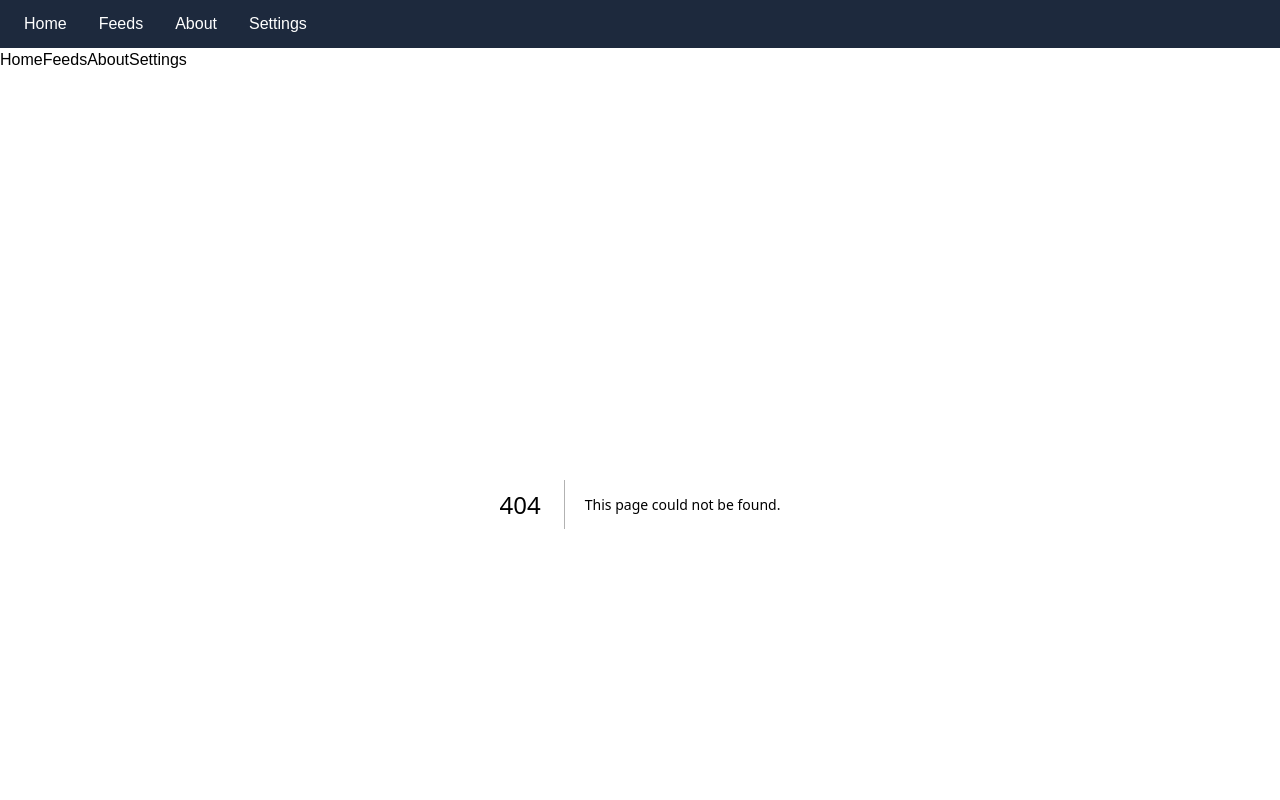
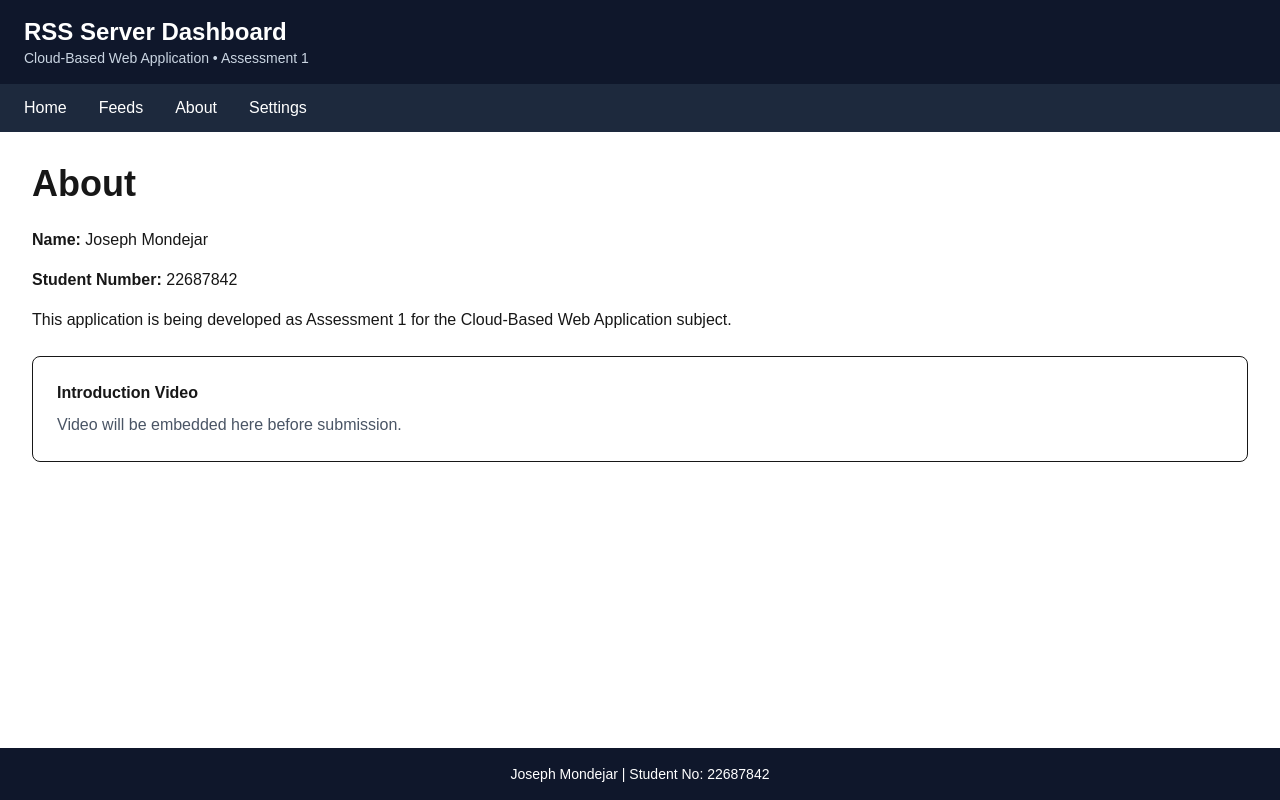
Before and after one commit to josephtipo/rss-lms-frontend, a Next.js app: page /about in a window 1280 px wide. Before the commit this address had no page. Shown: the top 800 px of the page. Built offline with nearby package versions, Linux system fonts and the light colour scheme.

Commit message:
Complete application layout and navigation

```diff
--- /dev/null
+++ b/app/about/page.tsx
@@ -0,0 +1,30 @@
+export default function AboutPage() {
+  return (
+    <>
+      <h1 className="text-4xl font-bold mb-6">About</h1>
+
+      <p className="mb-4">
+        <strong>Name:</strong> Joseph Mondejar
+      </p>
+
+      <p className="mb-4">
+        <strong>Student Number:</strong> 22687842
+      </p>
+
+      <p className="mb-6">
+        This application is being developed as Assessment 1 for the
+        Cloud-Based Web Application subject.
+      </p>
+
+      <div className="rounded-lg border p-6 bg-white">
+        <p className="font-semibold mb-2">
+          Introduction Video
+        </p>
+
+        <p className="text-gray-600">
+          Video will be embedded here before submission.
+        </p>
+      </div>
+    </>
+  );
+}
--- /dev/null
+++ b/app/feeds/page.tsx
@@ -0,0 +1,15 @@
+export default function FeedsPage() {
+  return (
+    <>
+      <h1 className="text-4xl font-bold mb-6">RSS Feeds</h1>
+
+      <p className="mb-6">
+        RSS feed items will be displayed here in Assessment 2.
+      </p>
+
+      <div className="rounded-lg border bg-white p-6">
+        No RSS feeds available.
+      </div>
+    </>
+  );
+}
--- /dev/null
+++ b/app/settings/page.tsx
@@ -0,0 +1,17 @@
+export default function SettingsPage() {
+  return (
+    <>
+      <h1 className="text-4xl font-bold mb-6">
+        Settings
+      </h1>
+
+      <p className="mb-6">
+        Application preferences will be managed here.
+      </p>
+
+      <div className="rounded-lg border bg-white p-6">
+        Theme settings coming soon.
+      </div>
+    </>
+  );
+}
--- a/components/Header.tsx
+++ b/components/Header.tsx
@@ -1,25 +1,15 @@
-import Link from "next/link";
+export default function Header() {
+  return (
+    <header className="bg-slate-900 text-white shadow-md">
+      <div className="mx-auto max-w-7xl px-6 py-4">
+        <h1 className="text-2xl font-bold">
+          RSS Server Dashboard
+        </h1>
 
-export default function Navbar() {
-  return (
-    <nav className="bg-slate-800 text-white">
-      <div className="mx-auto flex max-w-7xl gap-8 px-6 py-3">
-        <Link href="/" className="hover:text-blue-400">
-          Home
-        </Link>
-
-        <Link href="/feeds" className="hover:text-blue-400">
-          Feeds
-        </Link>
-
-        <Link href="/about" className="hover:text-blue-400">
-          About
-        </Link>
-
-        <Link href="/settings" className="hover:text-blue-400">
-          Settings
-        </Link>
+        <p className="text-sm text-slate-300">
+          Cloud-Based Web Application • Assessment 1
+        </p>
       </div>
-    </nav>
+    </header>
   );
 }
--- a/components/Navbar.tsx
+++ b/components/Navbar.tsx
@@ -2,11 +2,24 @@ import Link from "next/link";
 
 export default function Navbar() {
   return (
-    <nav>
-      <Link href="/">Home</Link>
-      <Link href="/feeds">Feeds</Link>
-      <Link href="/about">About</Link>
-      <Link href="/settings">Settings</Link>
+    <nav className="bg-slate-800 text-white">
+      <div className="mx-auto flex max-w-7xl gap-8 px-6 py-3">
+        <Link href="/" className="hover:text-blue-400">
+          Home
+        </Link>
+
+        <Link href="/feeds" className="hover:text-blue-400">
+          Feeds
+        </Link>
+
+        <Link href="/about" className="hover:text-blue-400">
+          About
+        </Link>
+
+        <Link href="/settings" className="hover:text-blue-400">
+          Settings
+        </Link>
+      </div>
     </nav>
   );
 }
```
